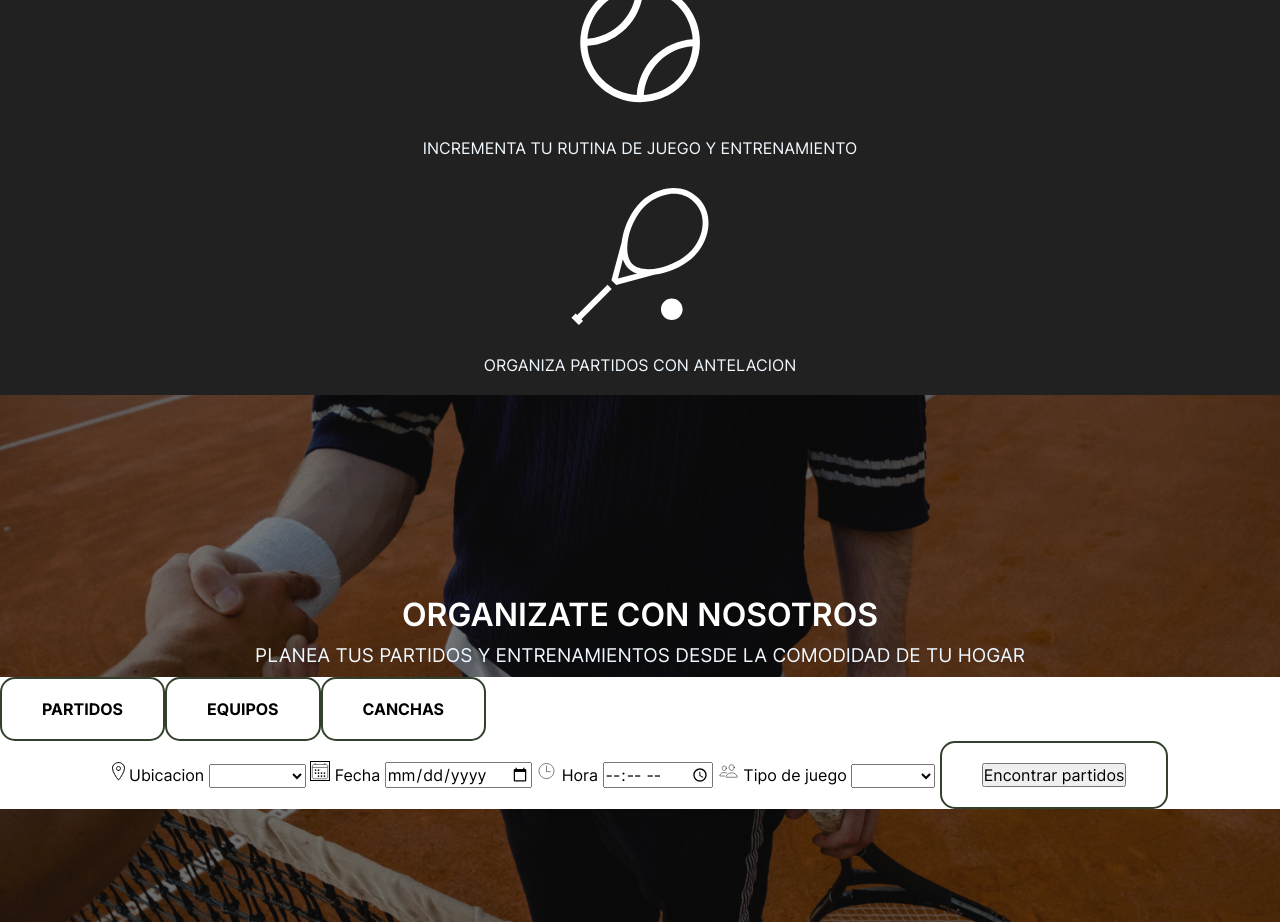
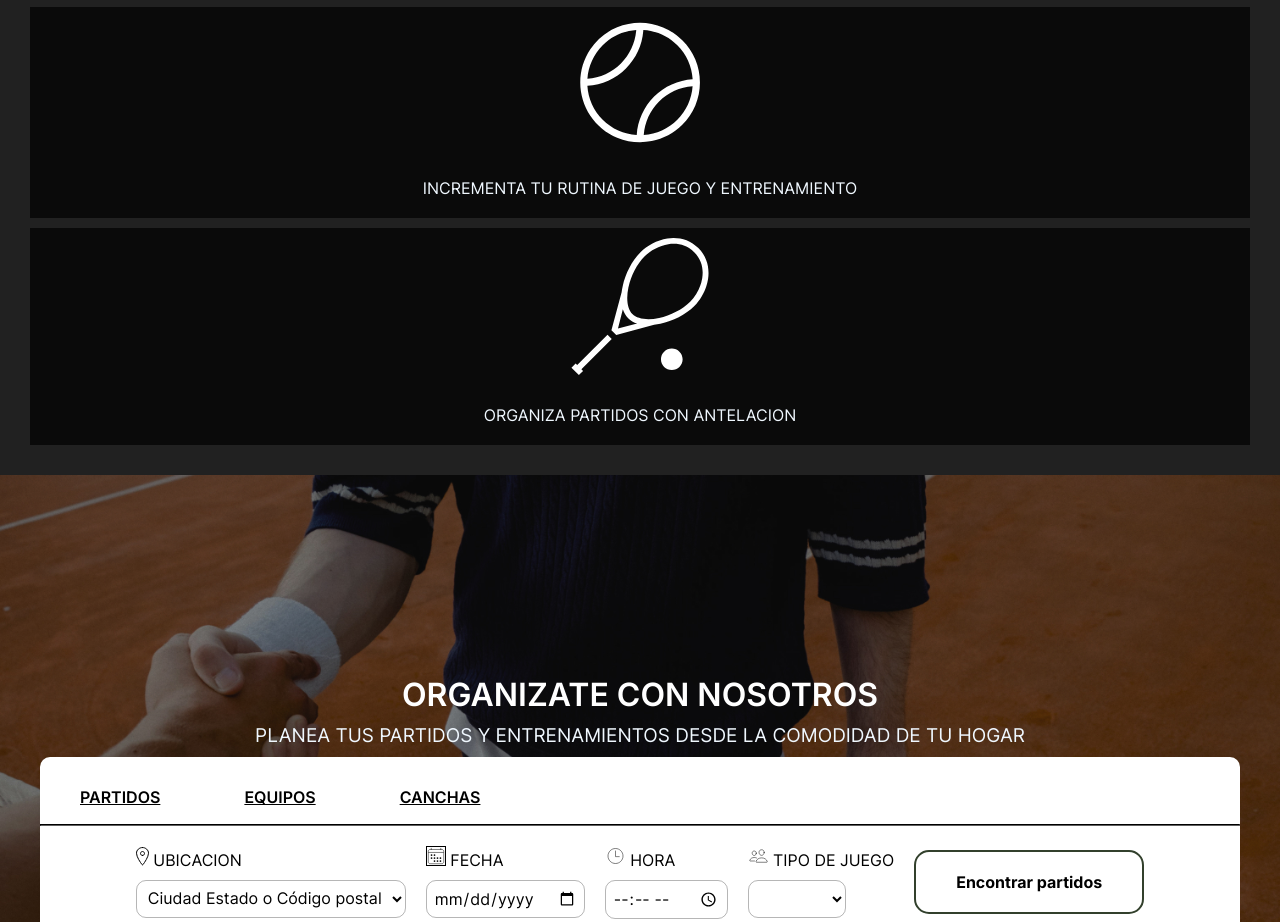
Before and after one commit to valvsarmiento/NEW-PAGE-TENNIS, a plain HTML site: page index.html in a window 1280 px wide. Shown: the part 1239-2161 px from the top of the page. Drawn offline with Linux system fonts and the light colour scheme.

Commit message:
Revisión

```diff
--- a/index.html
+++ b/index.html
@@ -139,19 +139,22 @@
                     <button>CANCHAS</button>
                 </div>
 
+                <hr>
+
 
                 <div class="secondpage__labels">
                     <form action="/" method="get">
+
                         <label for="Ubicacion">
                             <img src="/assets/Group 1.svg" alt="Icono referente a ubicacion">
                             Ubicacion
-                        </label>
                             <select name="Ubicacion" id="Ubicacion">
-                            <option selected value="Default"></option>
+                                <option selected value="Default">Ciudad Estado o Código postal</option>
                                 <option value="Carobobo">Carobobo</option>
                                 <option value="Lara">Lara</option>
                                 <option value="Caracas">Caracas</option>
                             </select>
+                        </label>
 
 
 
@@ -174,15 +177,16 @@
                         <label for="">
                             <img src="/assets/people-outline.svg" alt="Icono referente a personas">
                             Tipo de juego
-                        </label>
                             <select name="Tipo de juego" id="Tipo de juego">
                                 <option selected value="Default"></option>
                                 <option value="Single">Singles</option>
                                 <option value="Doubles">Doubles</option>
                             </select>
+                        </label>
 
-                        <button>
-                            <input type="submit" value="Encontrar partidos">
+
+                        <button type="submit">
+                            Encontrar partidos
                         </button>
                 </div>
 
--- a/style.css
+++ b/style.css
@@ -20,7 +20,8 @@
     padding: unset;
     margin: unset;
 
-    box-sizing: border-box
+    box-sizing: border-box;
+    outline: unset;
 }
 
 /*Box sizing es para que el padding el margin y el border no se sumen al ancho definido */
@@ -86,8 +87,8 @@ button {
 
 .jumbotron {
     background-image: url(assets/6f463c3a-e861-49cc-9393-bb0ff23c1803.jpg);
-    background-size: 100%;
-    background-position: 0% 0%;
+    background-size: cover;
+    background-position: center 0%;
     color: white;
     height: 100vh;
     display: flex;
@@ -110,39 +111,31 @@ button {
 
 .jumbotron>p {
     text-align: center;
-    font-size: 20px;
     font-weight: 100px;
     padding: 30px;
 }
-
-.jumbotron__absolute--top {
+.jumbotron__absolute {
+    right: 10vw;
     position: absolute;
-    top: 300px;
-    right: 300px;
     display: flex;
     flex-direction: column;
     align-items: flex-start;
 }
+.jumbotron__absolute--top {
+    top: 20vh;
+}
 
 .jumbotron__absolute--bottom {
-    position: absolute;
-    top: 450px;
-    right: 280px;
-    display: flex;
-    flex-direction: column;
-    align-items: flex-start;
+    top: 30vh;
 }
 
 .jumbotron__absolute__number {
-    font-size: 56px;
+    font-size: 2rem;
     font-weight: 600;
 }
 
 .jumbotron__absolute__parrafo {
     text-decoration: underline;
-    font-size: 20px;
-
-
 }
 
 .jumbotron_button {
@@ -179,7 +172,6 @@ button {
     display: flex;
     flex-direction: column;
     align-items: center;
-    background;
 }
 
 
@@ -187,12 +179,16 @@ button {
     display: flex;
     flex-direction: column;
     align-items: center;
+    padding: 30px;
+    gap: 10px;
 }
 
 .cards_container__product {
     display: flex;
     flex-direction: column;
     align-items: center;
+    background-color: #0a0a0a;
+    width: 100%;
 }
 
 .cards_container__figcap {
@@ -232,19 +228,64 @@ button {
     display: flex;
     text-align: center;
     justify-content: left;
+    gap: 24px;
+    padding: 0px 10px;
+}
+.secondpage__topbuttons button {
+    padding: unset;
+    border: unset;
+    text-decoration: underline;
+    padding: 10px 30px;
+    border-radius: 0;
+    font-weight: 600;
+
+}
+.secondpage__topbuttons button:hover {
+    background-color: #0a0a0a;
+    color: aliceblue;
+    font-weight: 700;
 }
 
 .secondpage__menu {
     background-color: white;
-
-
-
+    margin: 0 auto;
+    max-width: 1200px;
+    margin: unset 50px;
+    border-radius: 10px;
+    padding: 20px 0;
+}
+.secondpage__menu hr {
+    width: 100%;
+    border-color: #0a0a0a;
+    margin-bottom: 20px;
+    margin-top: 7px;
 }
 
 .secondpage__labels {
     display: flex;
     justify-content: center;
     align-content: space-between;
+
+}
+
+.secondpage__labels form {
+    display: flex;
+    gap: 20px;
+    text-transform: uppercase;
+    padding: unset 20px;
+    align-items: center;
+}
+
+
+
+.secondpage__labels label > select,
+.secondpage__labels label > input {
+    display: block;
+    background-color: transparent;
+    border: solid 1px rgba(10, 10, 10, 0.295);
+    padding: 7px;
+    margin-top: 10px;
+    border-radius: 10px;
 
 }
 
```
Lines whose indentation alone changed are shown as unchanged.
